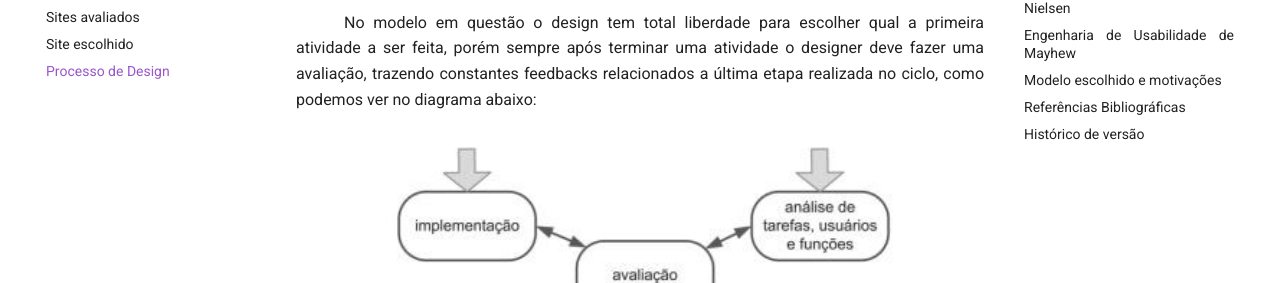
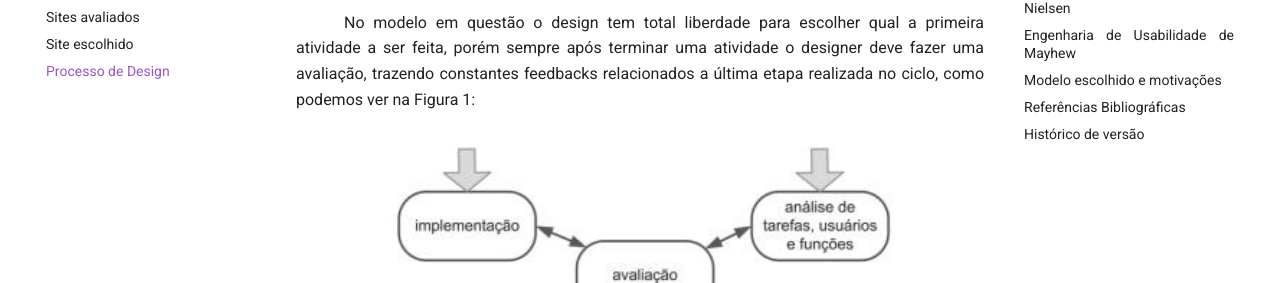
Before and after one commit to Interacao-Humano-Computador/2023.2-Dominio-Publico, an MkDocs documentation site: the page built from docs/planejamento/processo-design.md, in a window 1280 px wide and 900 px high, scrolled down 567 px. Shown: the part 247-530 px from the top of the window. Built offline with MkDocs 1.6.1 and Material for MkDocs 9.7.7, drawn with Linux system fonts in a browser that asks for light colours; comment, search, counter and statistics services are not loaded; some of the changed text lies outside the part shown.

```diff
--- a/docs/planejamento/processo-design.md
+++ b/docs/planejamento/processo-design.md
@@ -21,7 +21,7 @@ modelos estudados e colocados em pauta na decisão de escolha para utilização
 
 <p align = "justify"> &emsp;&emsp;No modelo em questão o design tem total liberdade para escolher qual a primeira atividade a
 ser feita, porém sempre após terminar uma atividade o designer deve fazer uma avaliação,
-trazendo constantes feedbacks relacionados a última etapa realizada no ciclo, como podemos ver no diagrama abaixo:</p>
+trazendo constantes feedbacks relacionados a última etapa realizada no ciclo, como podemos ver na Figura 1:</p>
 
 ![Ciclo em estrela](../assets/processo-design/Ciclo_em_estrela.png)
 <div align="center" style = "text-align: center">
@@ -61,7 +61,7 @@ desenvolvimento, a interface é avaliada com a participação dos usuários. </p
 <p align = "justify"> &emsp;&emsp;Na fase de instalação, é crucial coletar feedback dos usuários após algum tempo de uso. Essas opiniões
 são valiosas para aprimorar o sistema em futuras versões ou até mesmo identificar a demanda pornovos sistemas interativos que ainda não foram considerados.</p>
 
-
+<p align = "justify"> &emsp;&emsp;Podemos verificar tais atividade na Figura 2: </p>
 
 
 
```
Also changed, not shown: docs/planejamento/metodologia.md (+2 -2 lines).
